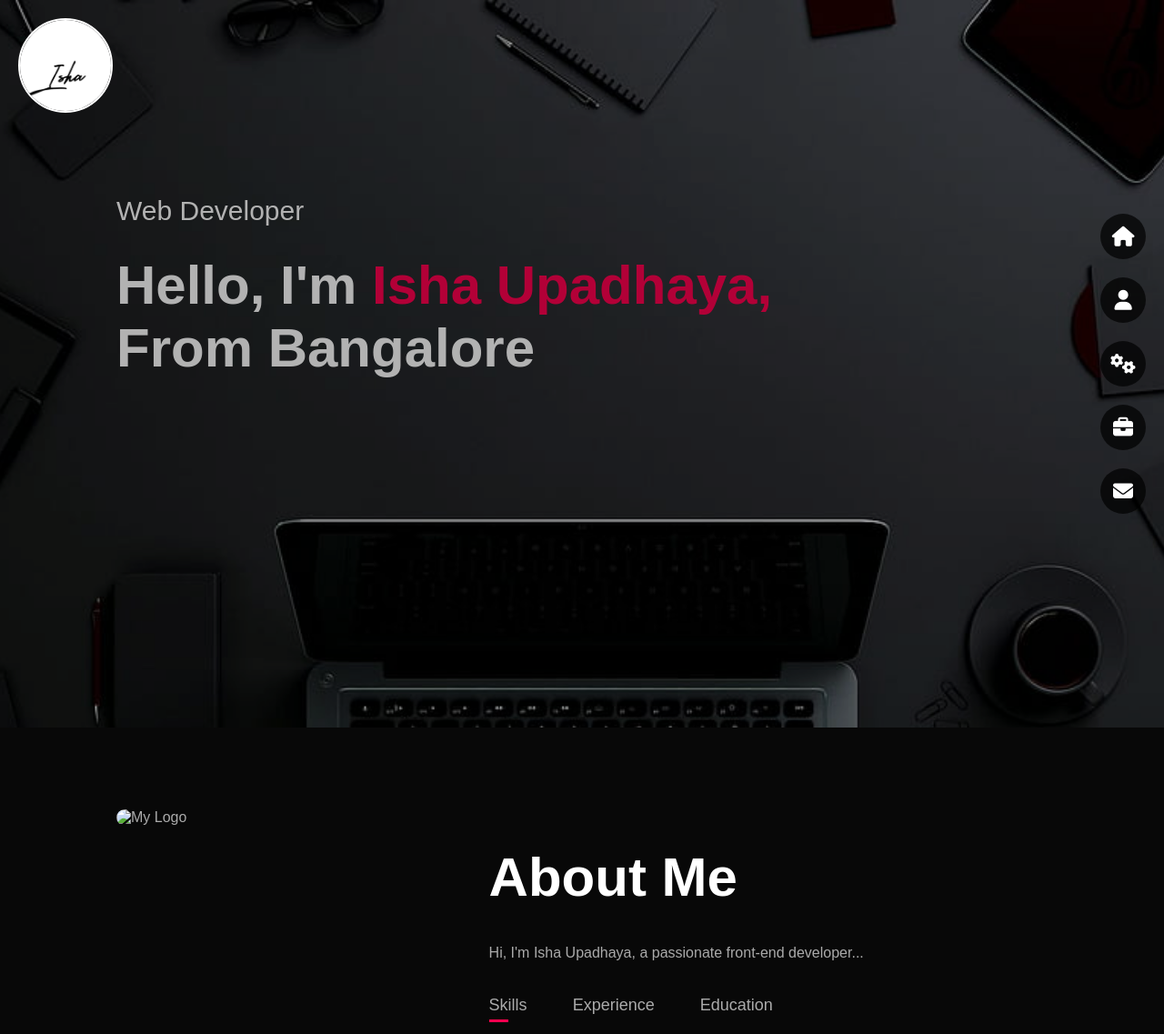
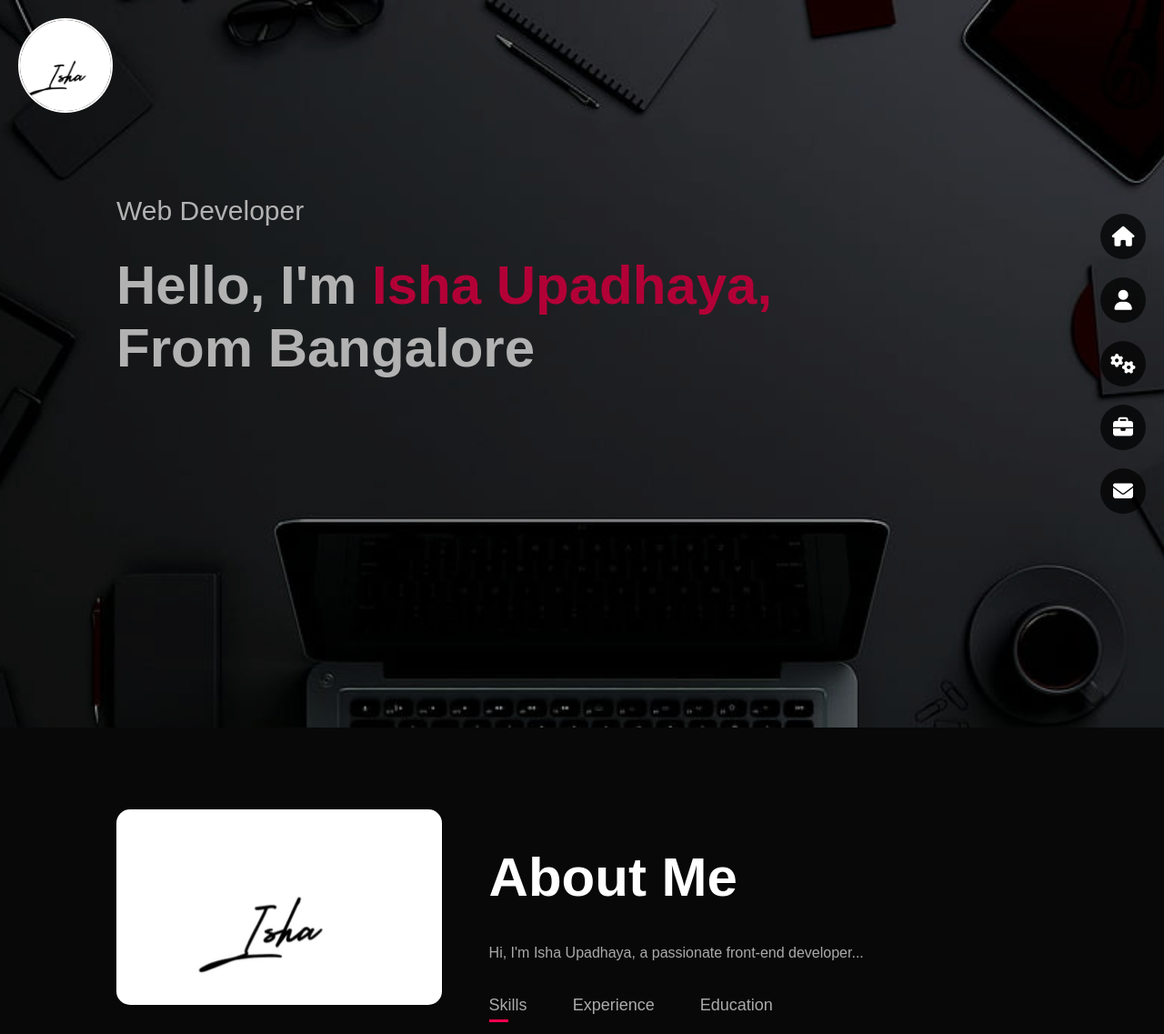
Before and after one commit to ishaupadhyaya00812/Myportfolio, a plain HTML site: page index.html in a window 1280 px wide. Shown: the top 1137 px of the page at 91% size. Drawn offline with Linux system fonts and the light colour scheme.

Commit message:
Update index.html

```diff
--- a/index.html
+++ b/index.html
@@ -37,7 +37,7 @@
         <div class="container">
             <div class="row">
                 <div class="about-col-1">
-                    <img src="/.Images/Logo.jpg" alt="My Logo">
+                    <img src="./Images/Logo.jpg" alt="My Logo">
                 </div>
                 <div class="about-col-2">
                     <h1 class="sub-title">About Me</h1>
```
